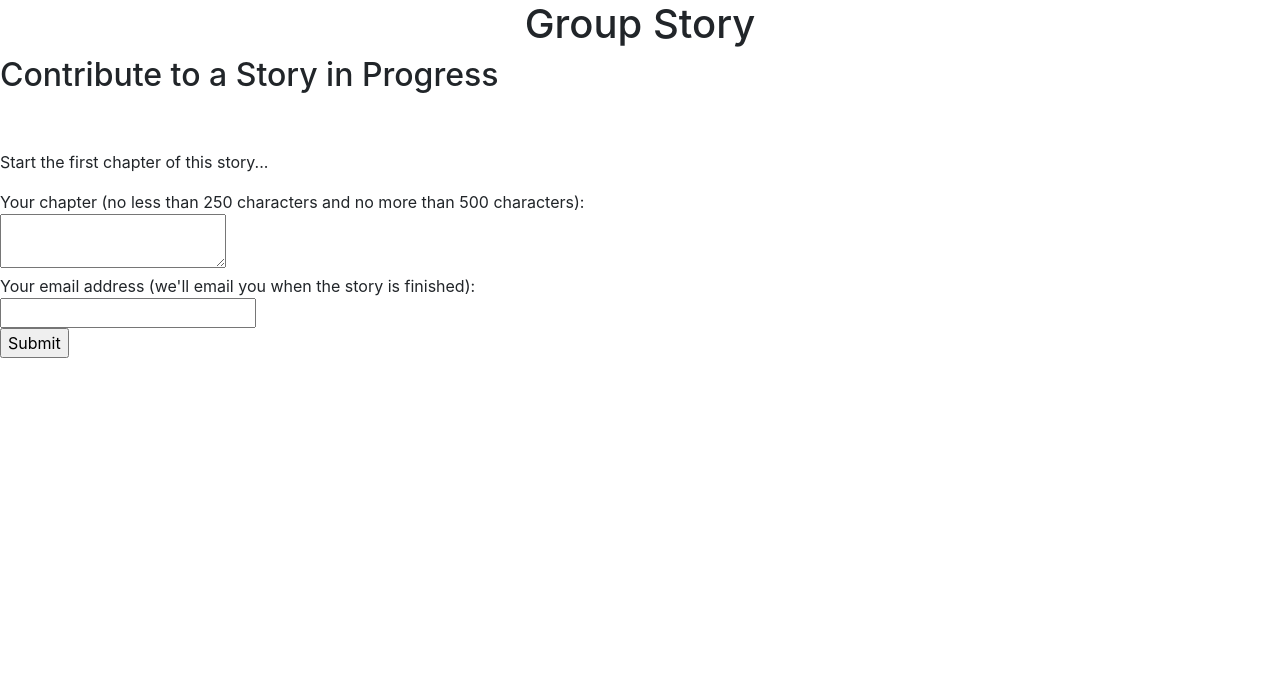
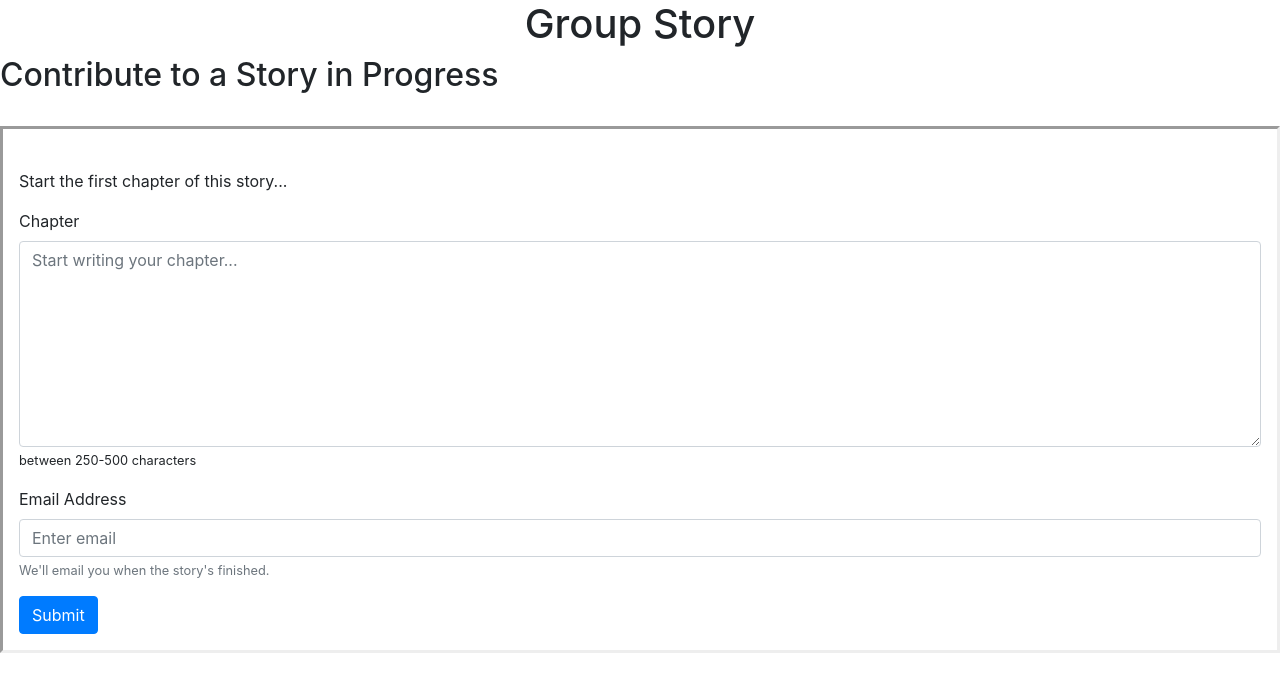
Before and after one commit to benjewman/GroupStory_Frontend, a React (Create React App) app: page /new in a window 1280 px wide. Shown: the top 692 px of the page. Built offline with nearby package versions, Linux system fonts and the light colour scheme; no server answers.

Commit message:
Restyle WriteStory form using bootstrap components

```diff
--- a/src/App.css
+++ b/src/App.css
@@ -60,3 +60,9 @@ h3.workingTitle {
 .indentParagraph {
   text-indent: 2em;
 }
+
+.borderClass {
+  border-style: inset;
+  /* make the padding responsive */
+  padding: 1em;
+}
--- a/src/containers/WriteStory.js
+++ b/src/containers/WriteStory.js
@@ -1,5 +1,9 @@
 import React, { useState, useEffect } from 'react';
 import { useHistory } from "react-router-dom";
+import Form from 'react-bootstrap/Form';
+import Button from 'react-bootstrap/Button';
+
+
 
 function WriteStory() {
     const history = useHistory();
@@ -56,7 +60,8 @@ function WriteStory() {
                 alert(data.message);
             } else {
                 console.log(data);
-                history.push('/');
+                // history.push('/');
+                window.location.reload();
             }
         })
 
@@ -64,28 +69,47 @@ function WriteStory() {
     }
 
     return (
-        <div>
+        <React.Fragment>
             <h2>Contribute to a Story in Progress</h2>
             <br/>
-            <h3 className="workingTitle">{story.title}</h3>
-            {renderPrompt()}
+            <div className="borderClass">
+                <h3 className="workingTitle">{story.title}</h3>
+                {renderPrompt()}
 
-            {/* Create a form for user to write a chapter */}
-            {/* Then post fetch that chapter */}
-            <form onSubmit={handleSubmit}>
-                Your chapter (no less than 250 characters and no more than 500 characters):
-                <br/>
-                <textarea name="content" value={content} onChange={handleChange}/>
-                <br/>
-                Your email address (we'll email you when the story is finished):
-                <br/>
-                <input type="text" name="email" value={email} onChange={handleChange} />
-                <br/>
-                <input type="submit" value="Submit"/>
-            </form>
+                {/* Create a form for user to write a chapter */}
+                {/* Then post fetch that chapter */}
 
-        </div>
+                <Form onSubmit={handleSubmit}>
+                    <Form.Group controlId="formBasicChapter">
+                        <Form.Label>Chapter</Form.Label>
+                        <Form.Control name="chapter" as="textarea" rows="8" value={content} onChange={handleChange} placeholder="Start writing your chapter..."/>
+                        <Form.Text>between 250-500 characters</Form.Text>
+                    </Form.Group>
+                    <Form.Group controlId="formBasicEmail">
+                        <Form.Label>Email Address</Form.Label>
+                        <Form.Control name="email" type="email" value={email} placeholder="Enter email" onChange={handleChange}/>
+                        <Form.Text className="text-muted">We'll email you when the story's finished.</Form.Text>
+                    </Form.Group>
+                    <Button variant="primary" type="submit">Submit</Button>
+                </Form>
+            </div>
+
+
+        </React.Fragment>
     );
 }
 
 export default WriteStory;
+
+
+// <form onSubmit={handleSubmit}>
+//                 Your chapter (no less than 250 characters and no more than 500 characters):
+//                 <br/>
+//                 <textarea name="content" value={content} onChange={handleChange}/>
+//                 <br/>
+//                 Your email address (we'll email you when the story is finished):
+//                 <br/>
+//                 <input type="text" name="email" value={email} onChange={handleChange} />
+//                 <br/>
+//                 <input type="submit" value="Submit"/>
+//             </form>
```
